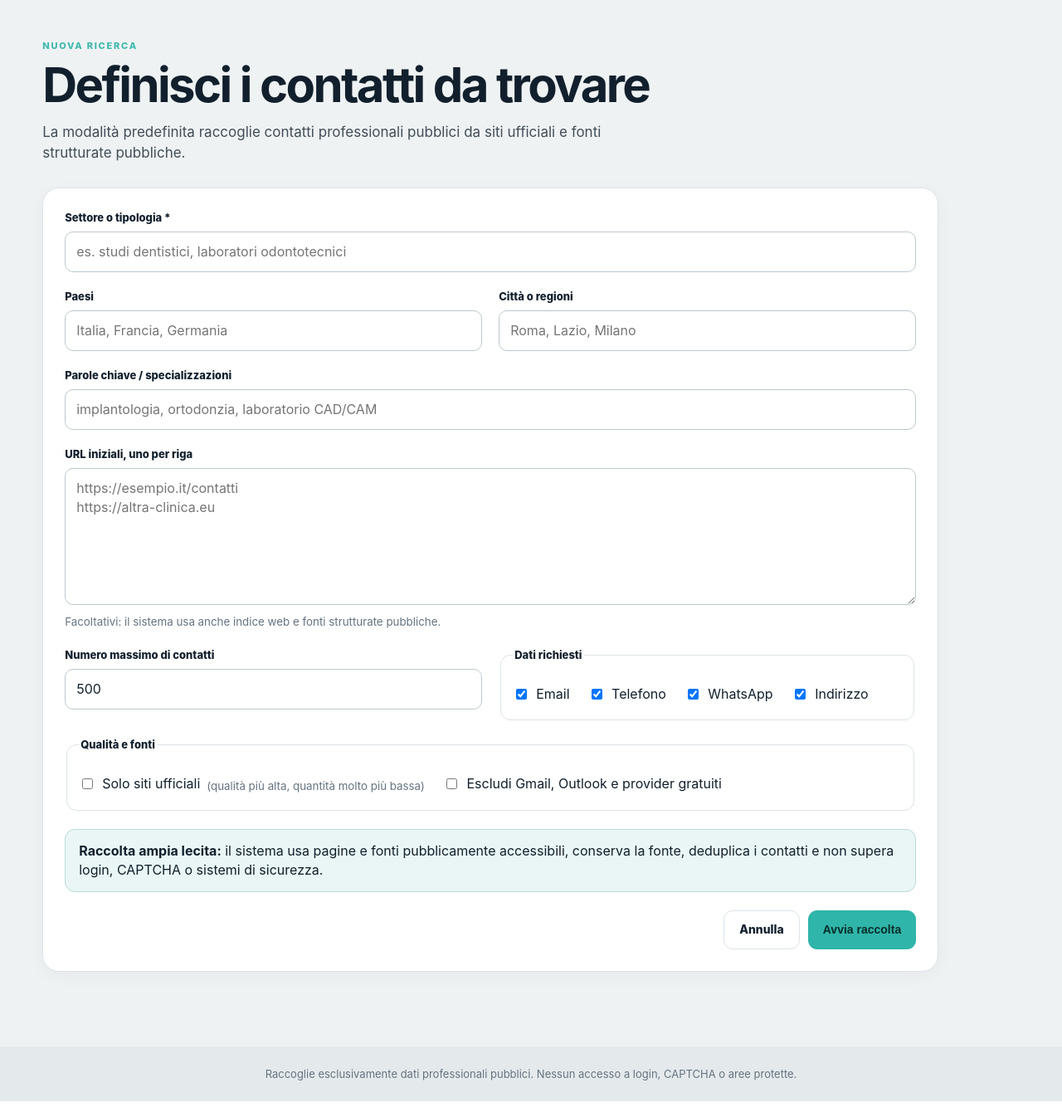
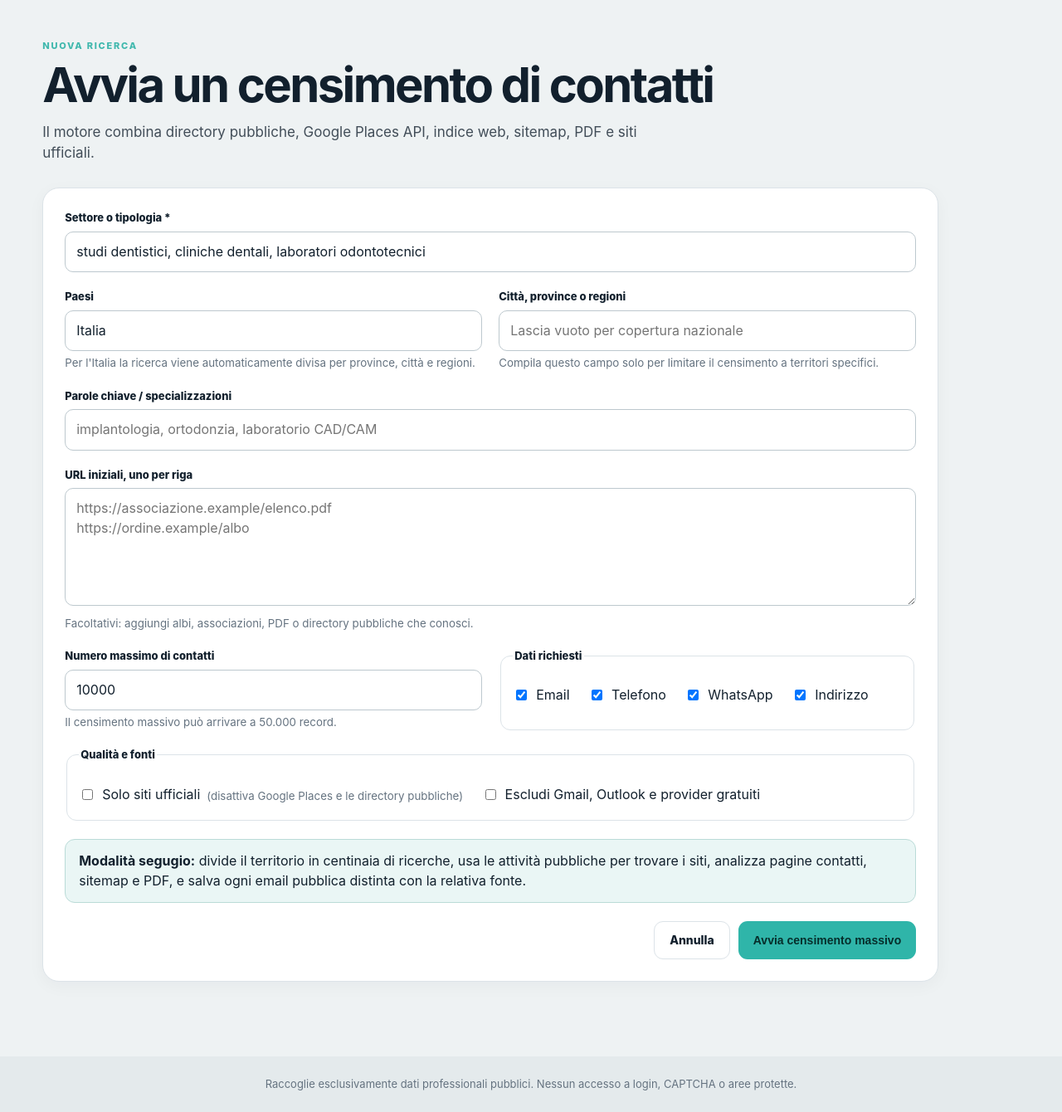
Before and after one commit to buzzskin2026-ship-it/contact-hunter, a FastAPI app: template app/templates/search_form.html in a window 1280 px wide. Shown: the part 78-1418 px from the top of the page at 83% size. Run offline with FastAPI, Linux system fonts and the light colour scheme; the template is opened without the code that fills it, so the values that code supplies are empty.

Commit message:
Expose territorial mass census mode in search form

```diff
--- a/app/templates/search_form.html
+++ b/app/templates/search_form.html
@@ -2,16 +2,16 @@
 {% block title %}Nuova ricerca · Contact Hunter{% endblock %}
 {% block content %}
 <section class="page-heading">
-  <div><span class="eyebrow">NUOVA RICERCA</span><h1>Definisci i contatti da trovare</h1><p>La modalità predefinita raccoglie contatti professionali pubblici da siti ufficiali e fonti strutturate pubbliche.</p></div>
+  <div><span class="eyebrow">NUOVA RICERCA</span><h1>Avvia un censimento di contatti</h1><p>Il motore combina directory pubbliche, Google Places API, indice web, sitemap, PDF e siti ufficiali.</p></div>
 </section>
 <form class="panel search-form" action="/searches" method="post">
   <div class="form-grid">
-    <label class="wide"><span>Settore o tipologia *</span><input name="sector" placeholder="es. studi dentistici, laboratori odontotecnici" required></label>
-    <label><span>Paesi</span><input name="countries" placeholder="Italia, Francia, Germania"></label>
-    <label><span>Città o regioni</span><input name="cities" placeholder="Roma, Lazio, Milano"></label>
+    <label class="wide"><span>Settore o tipologia *</span><input name="sector" value="studi dentistici, cliniche dentali, laboratori odontotecnici" placeholder="es. studi dentistici, laboratori odontotecnici" required></label>
+    <label><span>Paesi</span><input name="countries" value="Italia" placeholder="Italia, Francia, Germania"><small>Per l'Italia la ricerca viene automaticamente divisa per province, città e regioni.</small></label>
+    <label><span>Città, province o regioni</span><input name="cities" placeholder="Lascia vuoto per copertura nazionale"><small>Compila questo campo solo per limitare il censimento a territori specifici.</small></label>
     <label class="wide"><span>Parole chiave / specializzazioni</span><input name="keywords" placeholder="implantologia, ortodonzia, laboratorio CAD/CAM"></label>
-    <label class="wide"><span>URL iniziali, uno per riga</span><textarea name="seed_urls" rows="6" placeholder="https://esempio.it/contatti&#10;https://altra-clinica.eu"></textarea><small>Facoltativi: il sistema usa anche indice web e fonti strutturate pubbliche.</small></label>
-    <label><span>Numero massimo di contatti</span><input type="number" name="max_results" value="500" min="1" max="10000"></label>
+    <label class="wide"><span>URL iniziali, uno per riga</span><textarea name="seed_urls" rows="5" placeholder="https://associazione.example/elenco.pdf&#10;https://ordine.example/albo"></textarea><small>Facoltativi: aggiungi albi, associazioni, PDF o directory pubbliche che conosci.</small></label>
+    <label><span>Numero massimo di contatti</span><input type="number" name="max_results" value="10000" min="1" max="50000"><small>Il censimento massivo può arrivare a 50.000 record.</small></label>
     <fieldset>
       <legend>Dati richiesti</legend>
       <label class="check"><input type="checkbox" name="requested_fields" value="email" checked> Email</label>
@@ -21,11 +21,11 @@
     </fieldset>
     <fieldset class="wide">
       <legend>Qualità e fonti</legend>
-      <label class="check"><input type="checkbox" name="official_sources_only" value="true"> Solo siti ufficiali <small>(qualità più alta, quantità molto più bassa)</small></label>
+      <label class="check"><input type="checkbox" name="official_sources_only" value="true"> Solo siti ufficiali <small>(disattiva Google Places e le directory pubbliche)</small></label>
       <label class="check"><input type="checkbox" name="exclude_free_email_providers" value="true"> Escludi Gmail, Outlook e provider gratuiti</label>
     </fieldset>
   </div>
-  <div class="notice"><strong>Raccolta ampia lecita:</strong> il sistema usa pagine e fonti pubblicamente accessibili, conserva la fonte, deduplica i contatti e non supera login, CAPTCHA o sistemi di sicurezza.</div>
-  <div class="form-actions"><a class="button ghost" href="/">Annulla</a><button class="button primary" type="submit">Avvia raccolta</button></div>
+  <div class="notice"><strong>Modalità segugio:</strong> divide il territorio in centinaia di ricerche, usa le attività pubbliche per trovare i siti, analizza pagine contatti, sitemap e PDF, e salva ogni email pubblica distinta con la relativa fonte.</div>
+  <div class="form-actions"><a class="button ghost" href="/">Annulla</a><button class="button primary" type="submit">Avvia censimento massivo</button></div>
 </form>
 {% endblock %}
```
